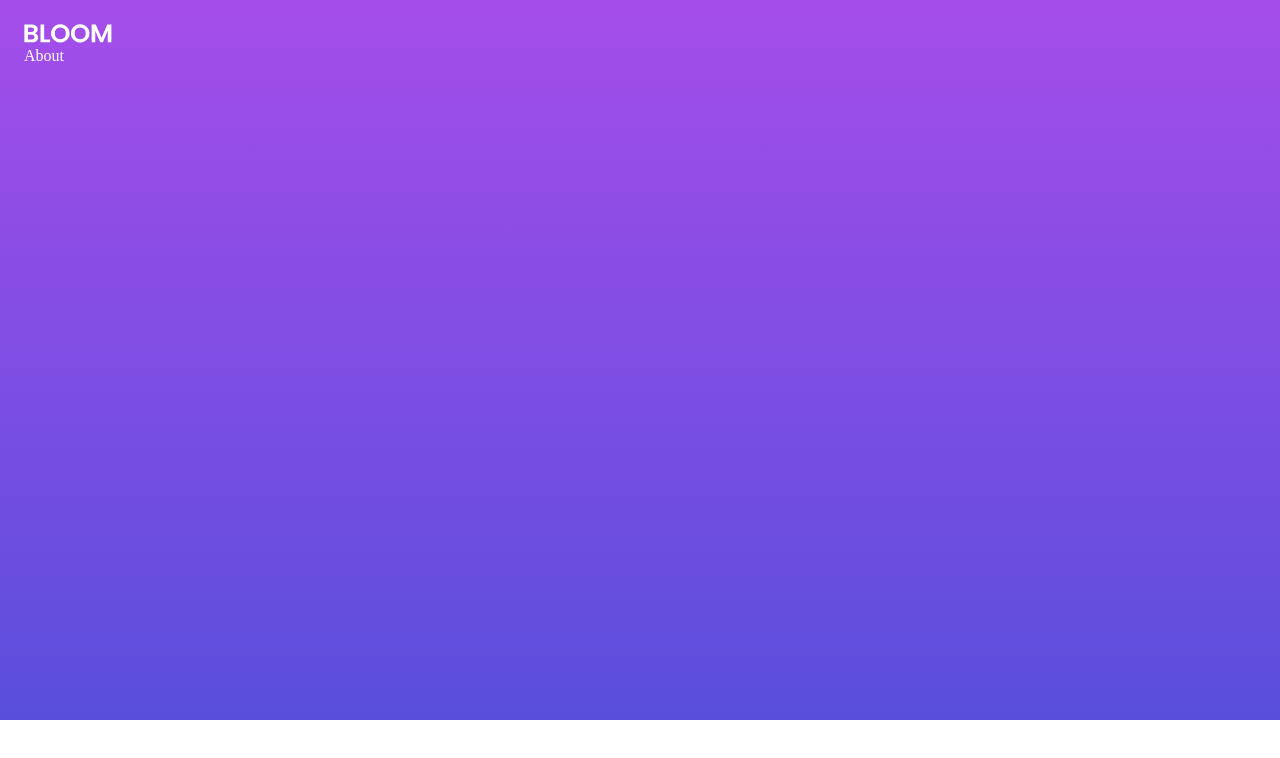
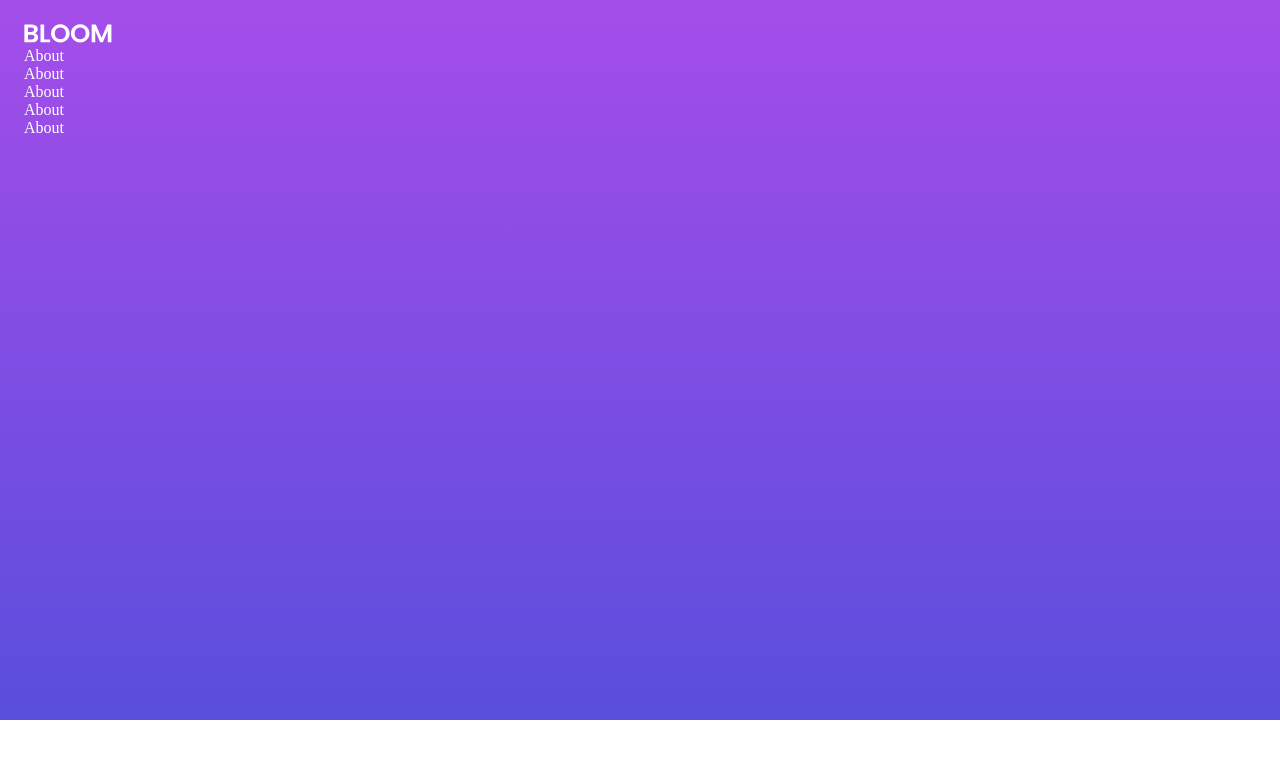
Before and after one commit to Lovethrech/BLOOM-Chel, a Vue app: page / in a window 1280 px wide. Shown: the top 758 px of the page. Built offline with nearby package versions, Linux system fonts and the light colour scheme.

Commit message:
...working on home-hero nav-header component.

```diff
--- a/src/components/home/hero/HomeHero.vue
+++ b/src/components/home/hero/HomeHero.vue
@@ -9,7 +9,11 @@ import NavLink from '@/components/nav/NavLink.vue';
         <div class="home-hero-mini-ctn">
             <NavHeader></NavHeader>
             <div class="home-hero-mini-ctn-nav">
-                <NavLink></NavLink>
+                <NavLink
+                    v-for="NavHeaderDetail in NavHeaderDetails"
+                    :key="NavHeaderDetail.id"
+                >
+                </NavLink>
             </div>
         </div>
     </section>
```
